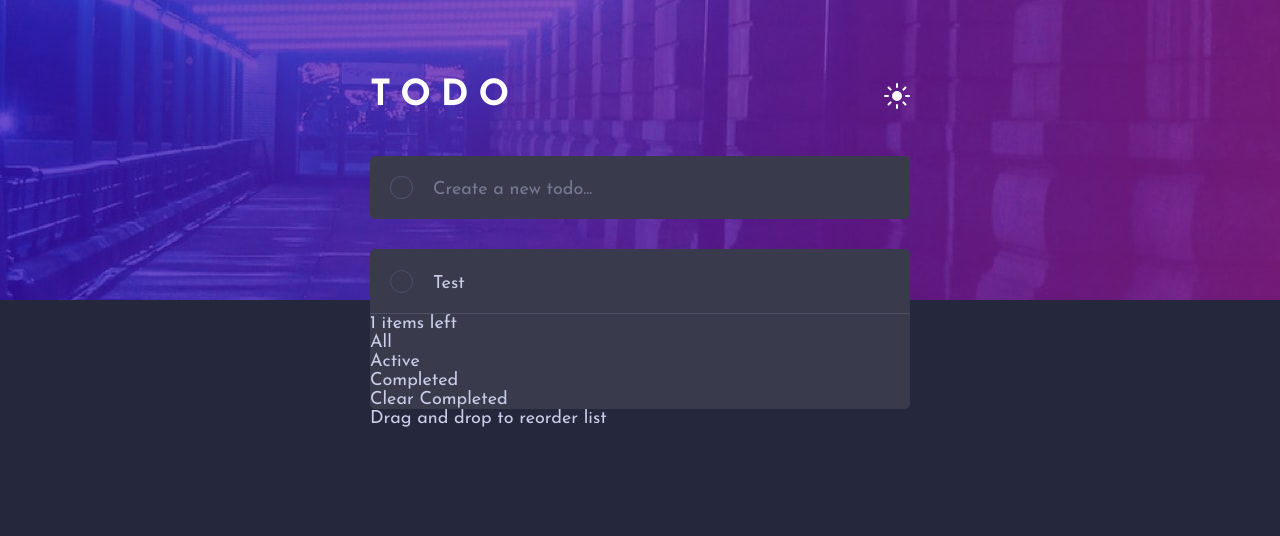
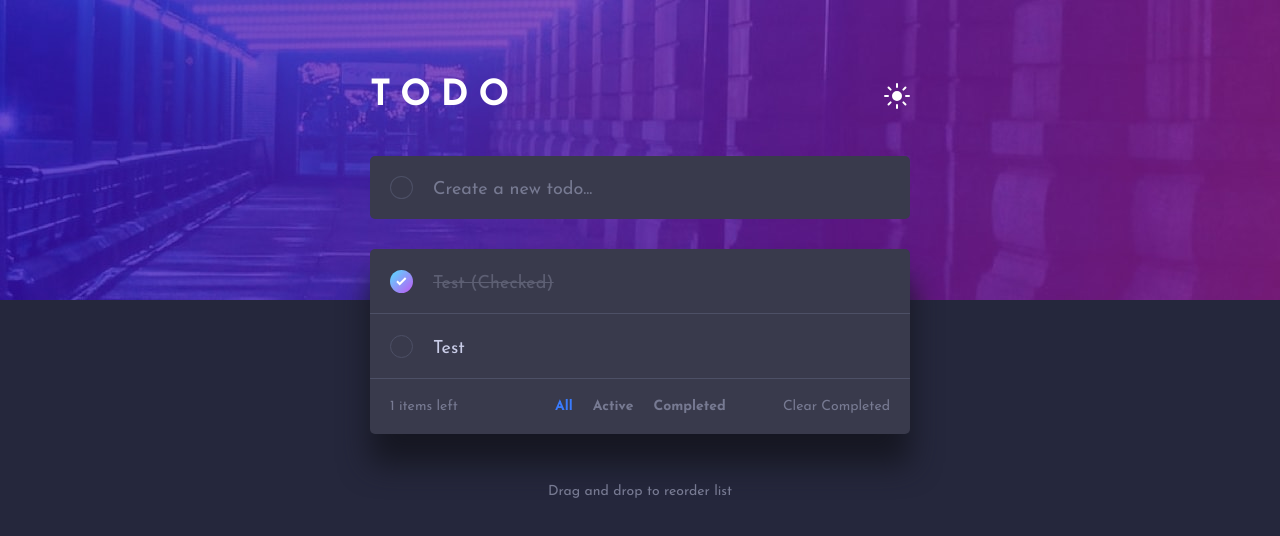
Before and after one commit to abdelrahmancsdev/todo-app, a React (Vite) app: page / in a window 1280 px wide. Shown: the top 536 px of the page. Built offline with nearby package versions, Linux system fonts and the light colour scheme.

Commit message:
Finish Desktop Style

```diff
--- a/src/assets/components/TodoOptions.jsx
+++ b/src/assets/components/TodoOptions.jsx
@@ -4,19 +4,19 @@ import s from "../styles/components/todoOptions.module.scss";
 function TodoOptions() {
   return (
     <footer id={s.todoOptions}>
-      <p id="itemsLeft">1 items left</p>
-      <ul id="todoFilters">
-        <li role="presentation" className="filter active">
+      <p id={s.itemsLeft}>1 items left</p>
+      <ul id={s.todoFilters}>
+        <li role="presentation" className={`${s.filter} ${s.active}`}>
           All
         </li>
-        <li role="presentation" className="filter">
+        <li role="presentation" className={s.filter}>
           Active
         </li>
-        <li role="presentation" className="filter">
+        <li role="presentation" className={s.filter}>
           Completed
         </li>
       </ul>
-      <button>Clear Completed</button>
+      <button id={s.clearComp}>Clear Completed</button>
     </footer>
   );
 }
--- a/src/assets/components/TodosArea.jsx
+++ b/src/assets/components/TodosArea.jsx
@@ -5,6 +5,13 @@ function TodosArea() {
   return (
     <section id={s.todosArea}>
       <ul id={s.todoList}>
+        <li className={`${s.todoItem} ${s.checked}`}>
+          <p role="presentation" className={s.todoTitle}>
+            <button className={s.checkTodo} />
+            <span className={s.todoText}>Test (Checked)</span>
+          </p>
+          <button className={s.deleteItem} />
+        </li>
         <li className={s.todoItem}>
           <p role="presentation" className={s.todoTitle}>
             <button className={s.checkTodo} />
--- a/src/assets/styles/components/todoOptions.module.scss
+++ b/src/assets/styles/components/todoOptions.module.scss
@@ -1,2 +1,34 @@
+@use "../abstracts/mixins" as m;
+
 #todoOptions {
+  @include m.flex(center, space-between);
+  padding: 20px;
+  color: var(--text2);
+  font-size: 14px;
+
+  #itemsLeft {
+    margin-right: 40px;
+  }
+  #todoFilters {
+    @include m.flex(center, center);
+    gap: 20px;
+    font-weight: bold;
+    .filter {
+      transition: 0.3s ease;
+      cursor: pointer;
+      &.active {
+        color: var(--blue);
+      }
+      &:hover:not(.active) {
+        color: var(--text);
+      }
+    }
+  }
+  #clearComp {
+    transition: 0.3s ease;
+    font-size: inherit;
+    &:hover {
+      color: var(--text);
+    }
+  }
 }
--- a/src/assets/styles/components/todosArea.module.scss
+++ b/src/assets/styles/components/todosArea.module.scss
@@ -6,6 +6,7 @@
       @include m.flex(center, space-between);
       padding: 20px;
       border-bottom: 1px solid var(--border);
+
       .todoTitle {
         @include m.flex(center, space-between);
         .checkTodo {
@@ -45,6 +46,18 @@
           opacity: 1;
         }
       }
+      &.checked {
+        .checkTodo {
+          background-image: url(../../images/icon-check.svg), var(--gradient);
+          background-repeat: no-repeat;
+          background-position: center;
+          border: none;
+        }
+        .todoText {
+          text-decoration: line-through;
+          opacity: 0.25;
+        }
+      }
     }
   }
 }
--- a/src/assets/styles/core/main.scss
+++ b/src/assets/styles/core/main.scss
@@ -43,5 +43,14 @@
     > footer {
       background-color: var(--app-bg);
     }
+    #todosContainer {
+      margin-bottom: 50px;
+      box-shadow: 0px 30px 30px 0px var(--shadow);
+    }
+    #note {
+      text-align: center;
+      color: var(--text2);
+      font-size: 14px;
+    }
   }
 }
```
